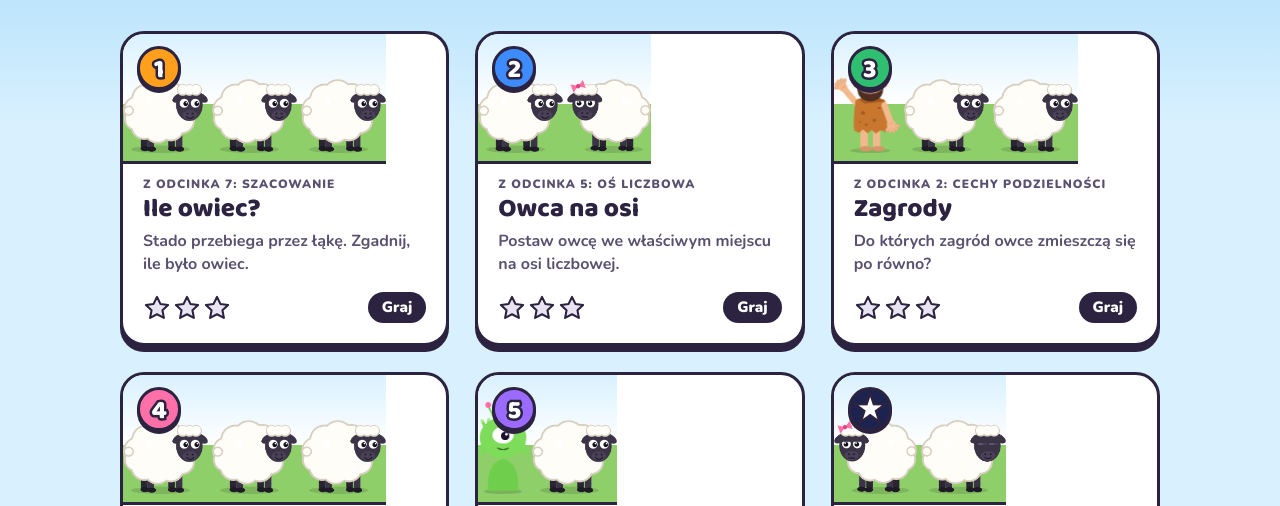
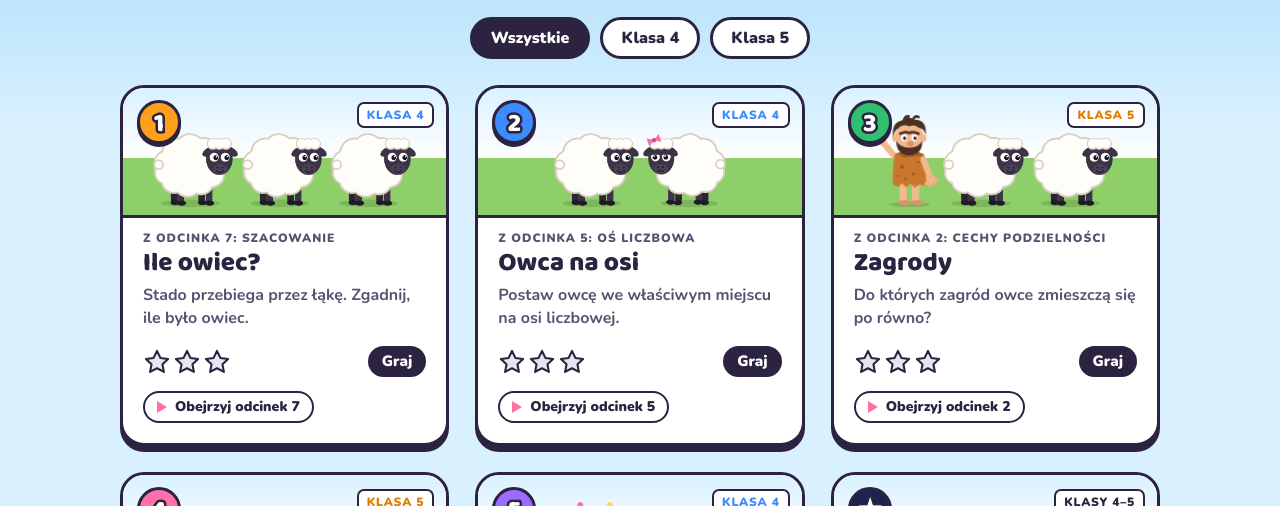
Before and after one commit to paulinaniemiec/grok-liczy-owce, a plain HTML site: page strona/gra.html in a window 1280 px wide. Shown: the part 294-800 px from the top of the page. Drawn offline with nearby package versions, Linux system fonts and the light colour scheme.

Commit message:
Klasy przy pastwiskach, linki gra ↔ film na kartach odcinków i w grze

```diff
--- a/strona/gra.html
+++ b/strona/gra.html
@@ -72,6 +72,22 @@ button { font: inherit; color: inherit }
 .stars svg.on { fill: var(--yellow) }
 .go { font: 900 15px/1 var(--body); background: var(--ink); color: #fff; padding: 8px 14px; border-radius: 999px }
 .field.soon { cursor: default; filter: saturate(.35) }
+.field .go { text-decoration: none }
+.field .go::after { content: ""; position: absolute; inset: 0; border-radius: 21px }   /* cała karta uruchamia grę */
+.field .film { position: relative; z-index: 1; align-self: flex-start; display: inline-flex; align-items: center; gap: 8px; margin-top: 8px; font: 900 14px/1 var(--body);
+  color: var(--ink); text-decoration: none; background: #fff; border: 2px solid var(--ink); border-radius: 999px; padding: 7px 12px }
+.field a.film:hover { background: var(--sky2) }
+.field .film.later { border-style: dashed; color: var(--ink-soft) }
+.tri { display: inline-block; width: 0; height: 0; border-left: 10px solid var(--pink); border-top: 6px solid transparent; border-bottom: 6px solid transparent }
+.kl { display: inline-block; font: 900 12px/1 var(--body); letter-spacing: .8px; text-transform: uppercase; padding: 5px 8px; border-radius: 7px; border: 2px solid var(--ink); background: #fff; vertical-align: middle }
+.kl4 { color: var(--blue) } .kl5 { color: #e07d00 } .kl45 { color: var(--ink) }
+.field-pic .kl { position: absolute; right: 12px; top: 14px }
+.chips { display: flex; justify-content: center; gap: 10px; margin: -14px 0 26px; flex-wrap: wrap }
+.chip { font: 900 16px/1 var(--body); padding: 10px 18px; border-radius: 999px; border: 3px solid var(--ink); background: #fff; cursor: pointer }
+.chip.on { background: var(--ink); color: #fff }
+.back-home { margin: 30px 0 0 } .back-home a { font-weight: 900; color: var(--ink) }
+.lvl-name .kl { font-size: 11px; margin-left: 4px; position: relative; top: -3px }
+.film-btn { text-decoration: none; gap: 8px }
 .field.soon .go { background: #b9b2c9 }
 
 /* ---------- poziom ---------- */
@@ -289,13 +305,18 @@ button { font: inherit; color: inherit }
   <section class="map" id="map">
     <h1 class="gtitle"><span>Policz</span><span>stado!</span></h1>
     <p class="lead">Grok ma dużo owiec i jeszcze więcej kłopotów z liczeniem. Wybierz pastwisko i pomóż mu! Za każde dostaniesz do trzech gwiazdek.</p>
+    <div class="chips" role="group" aria-label="Pokaż pastwiska dla klasy">
+      <button class="chip" data-f="all">Wszystkie</button><button class="chip" data-f="4">Klasa 4</button><button class="chip" data-f="5">Klasa 5</button>
+    </div>
     <div class="fields" id="fields"></div>
+    <p class="back-home"><a href="index.html#odcinki">← Wszystkie odcinki na stronie głównej</a></p>
   </section>
 
   <section class="level" id="level" hidden>
     <div class="lvl-bar">
       <button class="btn btn-small" id="back">← Mapa</button>
-      <div class="lvl-name" id="lvlName"></div>
+      <div class="lvl-name"><span id="lvlName"></span> <span id="lvlKl"></span></div>
+      <a class="btn btn-small film-btn" id="filmBtn" href="#" target="_blank" rel="noopener"></a>
       <button class="btn btn-small" id="cheatBtn" hidden>Ściąga</button>
       <div class="dots" id="dots"></div>
     </div>
@@ -382,42 +403,63 @@ const ODCINKI = {
   8: { tytul: "Sprytne dodawanie", url: "", rozdzial: "1:43", co: "Szukamy pełnych dziesiątek" },
   9: { tytul: "Wielka powtórka", url: "" },
 };
+function epHref(nr, chapter = true) {
+  const o = ODCINKI[nr];
+  if (!o.url) return KANAL;
+  let href = o.url;
+  if (chapter && o.rozdzial) { const [m, s] = o.rozdzial.split(":").map(Number); href += (href.includes("?") ? "&" : "?") + "t=" + (m * 60 + s) }
+  return href;
+}
+const KLASA = { "4": "Klasa 4", "5": "Klasa 5", "45": "Klasy 4–5" };
+const klasaTag = k => `<span class="kl kl${k}">${KLASA[k]}</span>`;
 function epLink(nr) {
-  const o = ODCINKI[nr];
-  let href = KANAL;
-  if (o.url) { href = o.url; if (o.rozdzial) { const [m, s] = o.rozdzial.split(":").map(Number); href += (href.includes("?") ? "&" : "?") + "t=" + (m * 60 + s) } }
+  const o = ODCINKI[nr], href = epHref(nr);
   const where = o.url && o.rozdzial ? `, rozdział ${o.rozdzial} „${o.co}”` : "";
   return `<a href="${href}" target="_blank" rel="noopener">odcinek ${nr} „${o.tytul}”${where}</a>`;
 }
 
 /* ============ pastwiska ============ */
 const PASTWISKA = [
-  { key: "szacowanie", nr: 1, color: "var(--orange)", title: "Ile owiec?", ep: 7, desc: "Stado przebiega przez łąkę. Zgadnij, ile było owiec.", pics: ["owca", "owca", "owca"] },
-  { key: "os", nr: 2, color: "var(--blue)", title: "Owca na osi", ep: 5, desc: "Postaw owcę we właściwym miejscu na osi liczbowej.", pics: ["owca", "beata"] },
-  { key: "zagrody", nr: 3, color: "var(--green)", title: "Zagrody", ep: 2, desc: "Do których zagród owce zmieszczą się po równo?", pics: ["grok", "owca", "owca"] },
-  { key: "prostokat", nr: 4, color: "var(--pink)", title: "Stado w prostokąt", ep: 3, desc: "Ustaw owce w równe rzędy. Czy to liczba pierwsza?", pics: ["owca", "owca", "owca"] },
-  { key: "pary", nr: 5, color: "#9b6bff", title: "Okrągłe pary", ep: 8, desc: "Połącz grupki owiec, które razem dają okrągłą liczbę.", pics: ["kosmita", "owca"] },
-  { key: "final", nr: "★", color: "var(--night)", title: "Wielka powtórka", ep: 9, desc: "Wszystko naraz i na czas. Dasz radę przed snem?", pics: ["beata", "owca-spi"] },
+  { key: "szacowanie", klasa: "4", nr: 1, color: "var(--orange)", title: "Ile owiec?", ep: 7, desc: "Stado przebiega przez łąkę. Zgadnij, ile było owiec.", pics: ["owca", "owca", "owca"] },
+  { key: "os", klasa: "4", nr: 2, color: "var(--blue)", title: "Owca na osi", ep: 5, desc: "Postaw owcę we właściwym miejscu na osi liczbowej.", pics: ["owca", "beata"] },
+  { key: "zagrody", klasa: "5", nr: 3, color: "var(--green)", title: "Zagrody", ep: 2, desc: "Do których zagród owce zmieszczą się po równo?", pics: ["grok", "owca", "owca"] },
+  { key: "prostokat", klasa: "5", nr: 4, color: "var(--pink)", title: "Stado w prostokąt", ep: 3, desc: "Ustaw owce w równe rzędy. Czy to liczba pierwsza?", pics: ["owca", "owca", "owca"] },
+  { key: "pary", klasa: "4", nr: 5, color: "#9b6bff", title: "Okrągłe pary", ep: 8, desc: "Połącz grupki owiec, które razem dają okrągłą liczbę.", pics: ["kosmita", "owca"] },
+  { key: "final", klasa: "45", nr: "★", color: "var(--night)", title: "Wielka powtórka", ep: 9, desc: "Wszystko naraz i na czas. Dasz radę przed snem?", pics: ["beata", "owca-spi"] },
 ];
 
 function drawMap() {
-  $("#fields").innerHTML = PASTWISKA.map(p => {
-    const st = save.stars[p.key] || 0;
+  const f = save.klasa || "all";
+  document.querySelectorAll(".chip").forEach(c => c.classList.toggle("on", c.dataset.f === f));
+  $("#fields").innerHTML = PASTWISKA.filter(p => f === "all" || p.klasa.includes(f)).map(p => {
+    const st = save.stars[p.key] || 0, o = ODCINKI[p.ep];
     const pics = p.pics.map(n => `<img src="img/${n}.png" alt="" class="${n === "grok" || n === "kosmita" ? "big" : ""}">`).join("");
-    return `<button class="field${p.soon ? " soon" : ""}" data-key="${p.key}" ${p.soon ? 'aria-disabled="true"' : ""}>
-      <div class="field-pic">${pics}<span class="field-num" style="background:${p.color}">${p.nr}</span></div>
+    const film = o.url
+      ? `<a class="film" href="${epHref(p.ep, false)}" target="_blank" rel="noopener"><span class="tri"></span>Obejrzyj odcinek ${p.ep}</a>`
+      : `<span class="film later">Odcinek ${p.ep} wkrótce na YouTube</span>`;
+    return `<div class="field">
+      <div class="field-pic">${pics}<span class="field-num" style="background:${p.color}">${p.nr}</span>${klasaTag(p.klasa)}</div>
       <div class="field-body">
-        <span class="from">Z odcinka ${p.ep}: ${ODCINKI[p.ep].tytul}</span>
+        <span class="from">Z odcinka ${p.ep}: ${o.tytul}</span>
         <h3>${p.title}</h3><p>${p.desc}</p>
-        <div class="field-foot"><div class="stars">${starsHTML(st)}</div><span class="go">${p.soon ? "Wkrótce" : st ? "Zagraj jeszcze raz" : "Graj"}</span></div>
-      </div></button>`;
+        <div class="field-foot"><div class="stars">${starsHTML(st)}</div><a class="go" href="#${p.key}">${st ? "Zagraj jeszcze raz" : "Graj"}</a></div>
+        ${film}
+      </div></div>`;
   }).join("");
   $("#total").textContent = Object.values(save.stars).reduce((a, b) => a + b, 0);
-  document.querySelectorAll(".field").forEach(el => el.onclick = () => {
-    const p = PASTWISKA.find(p => p.key === el.dataset.key);
-    if (p.soon) { sfx("bad"); return }
-    location.hash = p.key;
-  });
+}
+document.querySelectorAll(".chip").forEach(c => c.onclick = () => { sfx("click"); save.klasa = c.dataset.f; persist(); drawMap() });
+// ?klasa=4 albo ?klasa=5 w adresie ustawia filtr (np. link z planu lekcji)
+{ const k = new URLSearchParams(location.search).get("klasa"); if (k === "4" || k === "5") { save.klasa = k; persist() } }
+
+/* pasek poziomu: klasa i link do filmu z bieżącego tematu */
+function drawLevelBar() {
+  const p = PASTWISKA.find(x => x.ep === cur.ep) || cur.p, o = ODCINKI[cur.ep];
+  $("#lvlKl").outerHTML = klasaTag(p.klasa).replace('<span class="kl', '<span id="lvlKl" class="kl');
+  const f = $("#filmBtn");
+  f.href = epHref(cur.ep, false);
+  f.innerHTML = `<span class="tri"></span>${o.url ? `Obejrzyj odcinek ${cur.ep}` : "Kanał YouTube"}`;
+  f.title = `Odcinek ${cur.ep}: ${o.tytul}`;
 }
 
 /* ============ silnik poziomu ============ */
@@ -492,6 +534,7 @@ function startRound() {
   const act = $("#act"); act.hidden = false; act.disabled = false; $("#act2").hidden = true;
   drawDots(); ui.beata("");
   cur.game.round(cur.i, ui);
+  drawLevelBar();
 }
 function finish() {
   stopClock(); drawDots();
```
Also changed, not shown: strona/index.html (+24 -14 lines).
